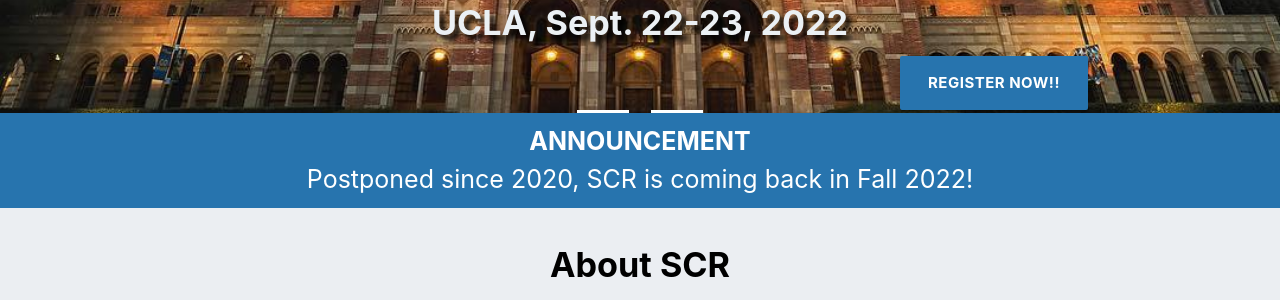
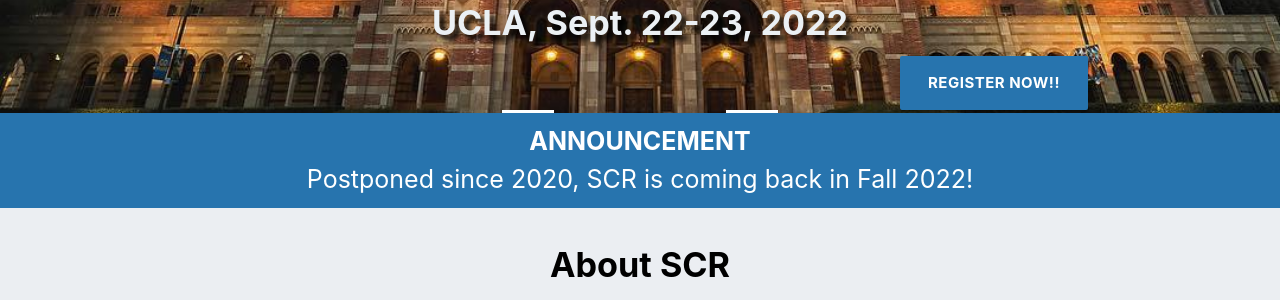
Before and after one commit to scr2022/scr2022.github.io, a Jekyll site: the page built from index.html, in a window 1280 px wide. Shown: the part 451-751 px from the top of the page. Built offline with Jekyll 4.4.1, drawn with Linux system fonts in a browser that asks for light colours.

Commit message:
sponsor offset tweaks

```diff
--- a/_includes/banner.html
+++ b/_includes/banner.html
@@ -9,10 +9,10 @@
           <a href="{{site.registration-page}}" class="btn-large" style="font-weight:bold; background-color: {{site.color.primary-dark}}">Register Now!!</a>
           <br />
           <div class="row">
-            <div class="col l1 m2 s4 offset-l5 offset-m4 offset-s2">
+            <div class="col l1 m2 s4 offset-l4 offset-m3 offset-s1">
               <a href="https://aws.amazon.com/opensource/"><img class="responsive-img" src="img/sponsors/aws_logo_wbg.png"></a>
             </div>
-            <div class="col l1 m2 s4">
+            <div class="col l1 m2 s4 offset-l2 offset-m2 offset-s2">
               <a href="https://ftx.com/"><img class="responsive-img" src="img/sponsors/ftx_logo_wbg.png"></a>
             </div>
           </div>
```
